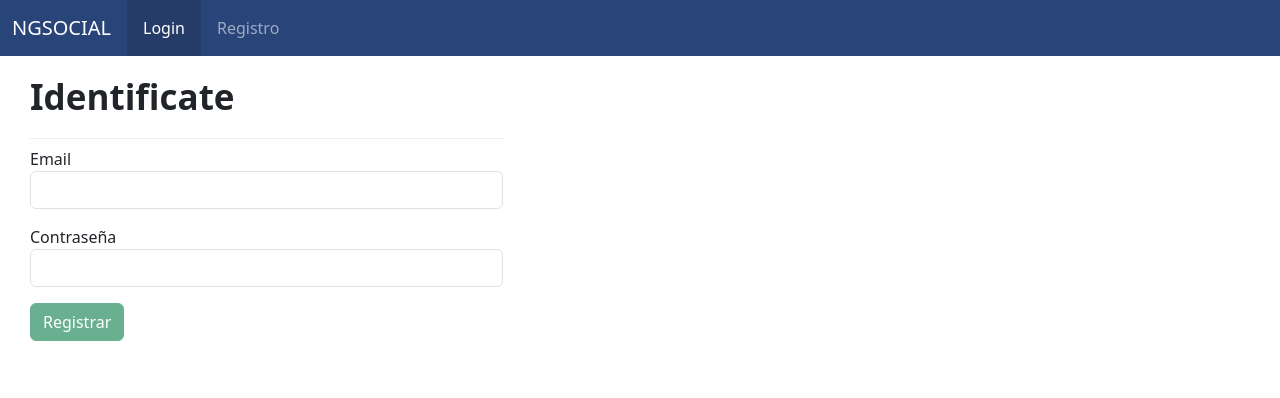
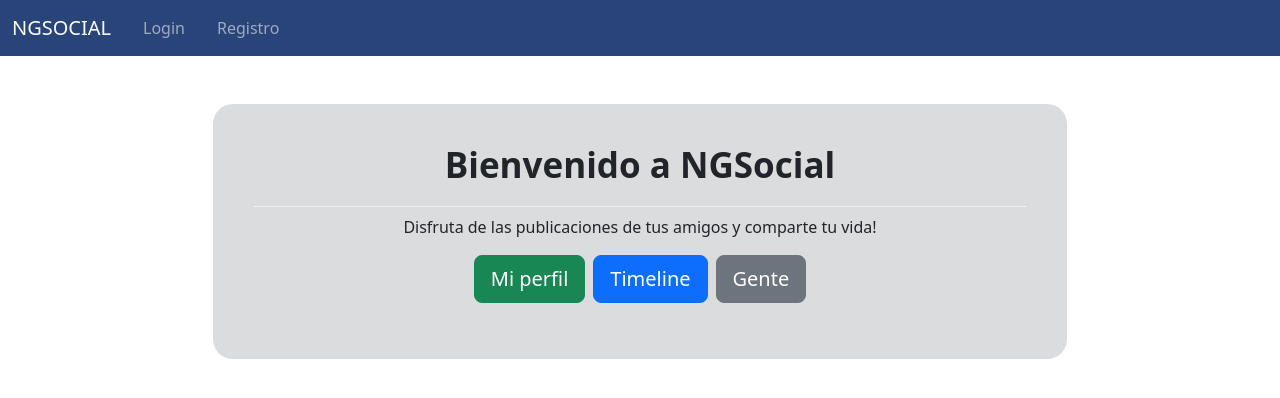
Before and after one commit to JordanArias/Red-Social-Frontend, an Angular app: page /home in a window 1280 px wide. Before the commit this address led to /login. Shown: the top 398 px of the page. Built offline with nearby package versions, Linux system fonts and the light colour scheme.

Commit message:
Creacion e implementación de Home

```diff
--- a/src/app/app.html
+++ b/src/app/app.html
@@ -14,7 +14,7 @@
 
         <ul class="navbar-nav" *ngIf="identity">
           <li class="nav-item">
-            <a class="nav-link" href="#">Inicio</a>
+            <a class="nav-link" [routerLink]="['/home']" [routerLinkActive]="['active']">Inicio</a>
           </li>
           <li class="nav-item">
             <a class="nav-link" href="#">Timeline</a>
--- /dev/null
+++ b/src/app/components/home/home.css
@@ -0,0 +1,13 @@
+/*General*/
+.h1-strong{
+    font-size: 35px;
+    font-weight: bold;
+    /* margin-left: 13px; */
+    padding-bottom: 20px;
+    border-bottom: 1px solid #eee;
+}
+
+.container-2{
+    padding: 40px !important;
+    border-radius: 20px !important;
+}
--- /dev/null
+++ b/src/app/components/home/home.html
@@ -0,0 +1,19 @@
+<div class="col-lg-8 col-lg-offset-2 mx-auto mt-5">
+
+    <div class="container-2 p-5 mb-4 bg-secondary bg-opacity-25 rounded-3">
+        <h1 class="h1-strong text-center">{{title}}</h1>
+        <p class="text-center">Disfruta de las publicaciones de tus amigos y comparte tu vida!</p>
+        <div class="d-flex justify-content-center align-items-center gap-2">
+            <p>
+                <a href="#" class="btn btn-success btn-lg" role="button"> Mi perfil </a>
+            </p>
+            <p>
+                <a href="#" class="btn btn-primary btn-lg" role="button"> Timeline </a>
+            </p>
+            <p>
+                <a href="#" class="btn btn-secondary btn-lg" role="button"> Gente </a>
+            </p>
+        </div>
+    </div>
+
+</div>
--- /dev/null
+++ b/src/app/components/home/home.ts
@@ -0,0 +1,28 @@
+import { Component, OnInit } from '@angular/core';
+import { Router, ActivatedRoute } from '@angular/router';
+import { User } from '../../models/user.model';
+import { HttpClientModule } from '@angular/common/http';
+import { UserService } from '../../services/user.service';
+import { CommonModule } from '@angular/common';
+import { NgForm,FormsModule } from '@angular/forms';
+import { error } from 'jquery';
+
+@Component({
+  selector: 'app-home',
+  imports: [FormsModule, CommonModule, HttpClientModule],
+  templateUrl: './home.html',
+  styleUrl: './home.css'
+})
+export class Home implements OnInit{
+  public title:any;
+
+  constructor(
+  ){
+    this.title= 'Bienvenido a NGSocial';
+  }
+
+  ngOnInit(): void {
+      console.log('home.Component cargado!!');
+
+  }
+}
```
Also changed, not shown: src/app/app.routes.ts (+8 -5 lines).
